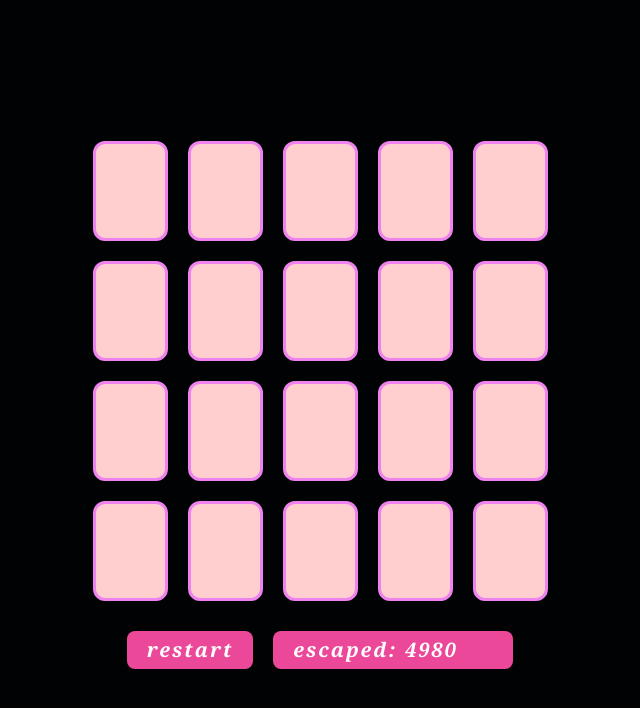
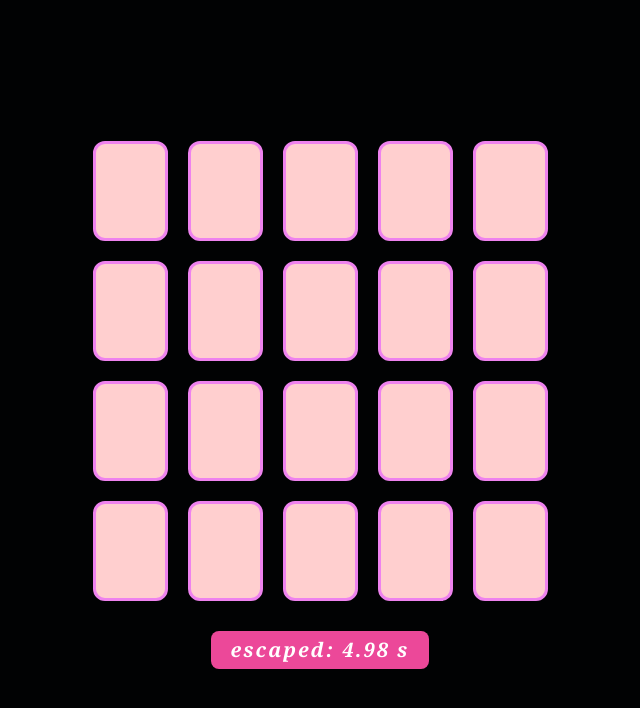
Before and after one commit to ruiqingzheng/game_memory_app, a React (Vite) app: page / in a window 1280 px wide. Shown: the top 708 px of the page, without its empty margins (320-960 px from the left). Built offline with nearby package versions, Linux system fonts and the light colour scheme.

Commit message:
✨ feat(change click match rule): change rule
click change pairing card

```diff
--- a/src/components/Game.tsx
+++ b/src/components/Game.tsx
@@ -189,9 +189,11 @@ const Game = ({ symbols, memoryTime }: IProps) => {
         dispatch({ type: ActionType.setCurrentPairingCard, payload: null })
       } else {
         // flip facedown when is not matched
-        setTimeout(() => {
-          dispatch({ type: ActionType.setStatus, payload: { ...card, status: CardStatus.facedown } })
-        }, 500)
+        // 1. cancel last pairing card and set it facedown
+        // 2. set clicked card pairing
+        const _lastPairingCard = gameState.currentPairingCard
+        dispatch({ type: ActionType.setCurrentPairingCard, payload: card })
+        dispatch({ type: ActionType.setStatus, payload: { ..._lastPairingCard, status: CardStatus.facedown } as CardStatePayload })
       }
     }
   }
@@ -213,7 +215,7 @@ const Game = ({ symbols, memoryTime }: IProps) => {
       timeCount.current = Date.now() - gameState.startedTime
       // update dom
       if (escapedTime.current) {
-        escapedTime.current.innerText = timeCount.current.toString()
+        escapedTime.current.innerText = (timeCount.current / 1000).toFixed(2) + ' s'
       }
     }
 
@@ -270,14 +272,10 @@ const Game = ({ symbols, memoryTime }: IProps) => {
       </div>
 
       <div className="flex gap-5">
-        <S.StartButton
-          onClick={restartGame}
-          disabled={!gameFinished.current && gameState.started}
-          className={`${!gameFinished.current && gameState.started ? 'bg-gray-500' : ''} mt-5 rounded-lg px-5 py-1 tracking-widest bg-pink-500 hover:bg-pink-400 active:bg-pink-300 text-white font-bold text-[20px] font-serif italic`}
-        >
+        <S.StartButton onClick={restartGame} disabled={!gameFinished.current && gameState.started} className={`${gameState.started ? 'hidden ' : ''} mt-5 rounded-lg px-5 py-1 tracking-widest bg-pink-500 hover:bg-pink-400 active:bg-pink-300 text-white font-bold text-[20px] font-serif italic`}>
           restart
         </S.StartButton>
-        <S.StartButton className={`${!gameState.started && !gameState.finishedTime ? 'hidden' : 'flex'} w-60 mt-5 rounded-lg px-5 py-1 tracking-widest bg-pink-500 hover:bg-pink-400 active:bg-pink-300 text-white font-bold text-[20px] font-serif italic`}>
+        <S.StartButton className={`${!gameState.started && !gameState.finishedTime ? 'hidden' : 'flex'} w-full mt-5 rounded-lg px-5 py-1 tracking-widest bg-pink-500 hover:bg-pink-400 active:bg-pink-300 text-white font-bold text-[20px] font-serif italic`}>
           <span className={`${gameState.finishedTime ? 'hidden' : 'block'}`}>
             escaped: <span ref={escapedTime}></span>
           </span>
```
